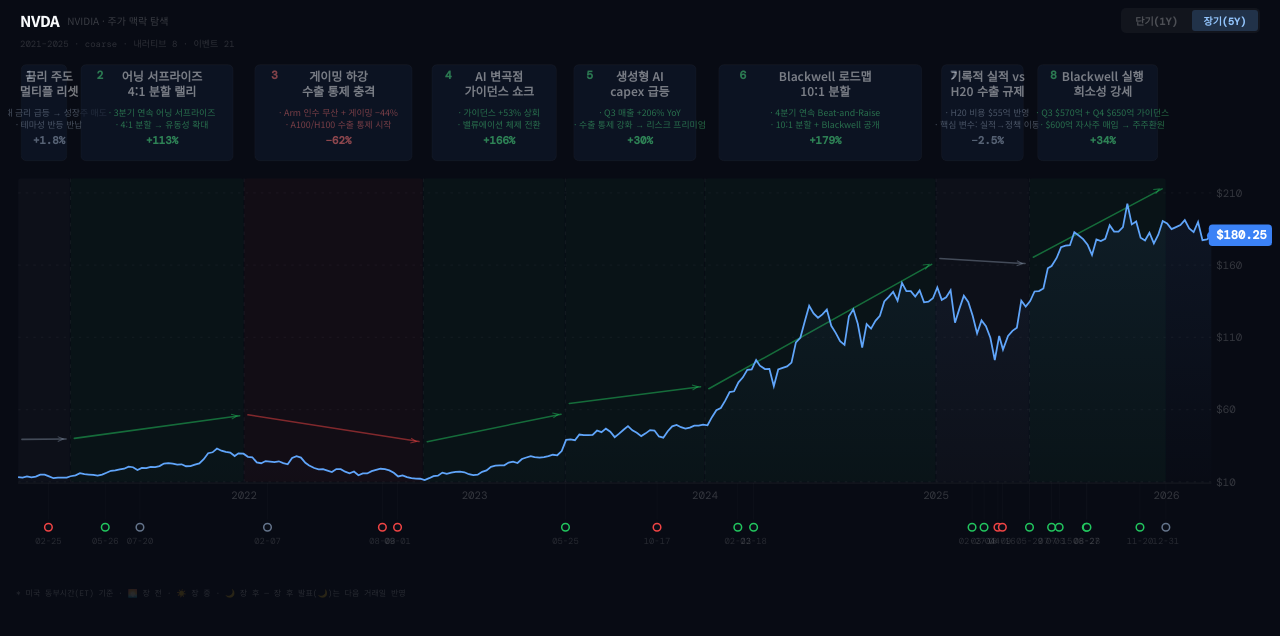
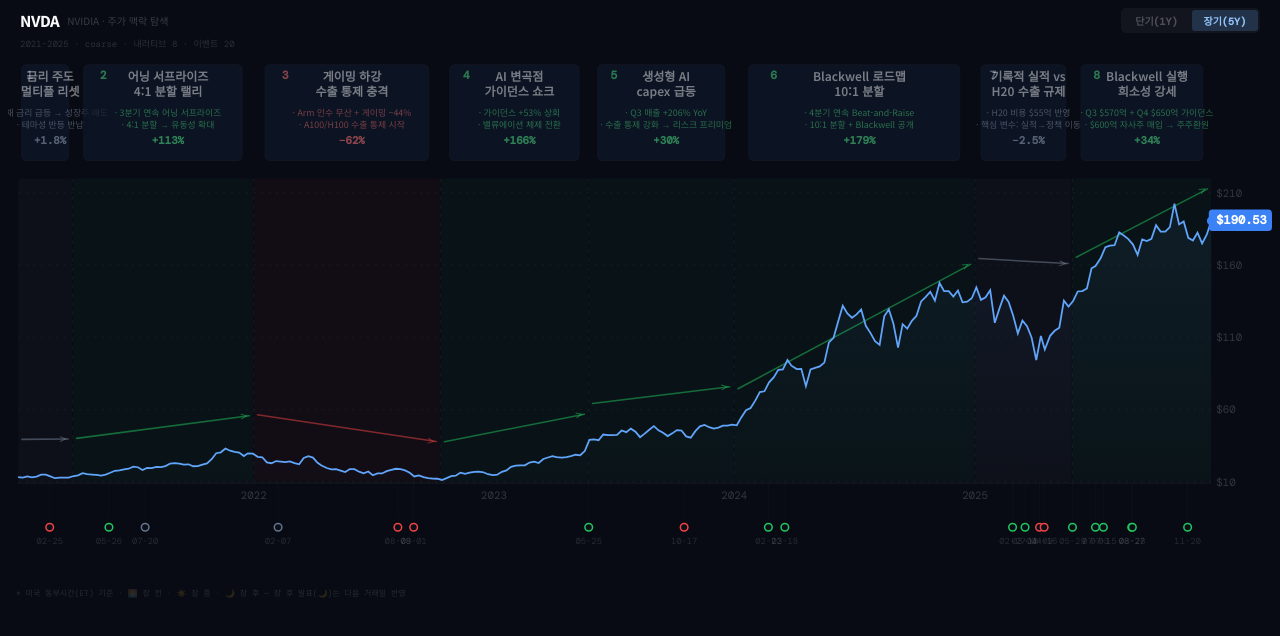
Before and after one commit to SeanJunggg/nvda-viewer, a React (Vite) app: page / in a window 1280 px wide. Shown: the top 636 px of the page. Built offline with nearby package versions, Linux system fonts and the light colour scheme.

Commit message:
trim: price data capped at narrative end date 2025-12-31

```diff
--- a/App.jsx
+++ b/App.jsx
@@ -68,10 +68,7 @@
   {d:"2025-09-12",p:177.82},{d:"2025-09-19",p:176.67},{d:"2025-09-26",p:178.19},{d:"2025-10-03",p:187.62},
   {d:"2025-10-10",p:183.16},{d:"2025-10-17",p:183.22},{d:"2025-10-24",p:186.26},{d:"2025-10-31",p:202.49},
   {d:"2025-11-07",p:188.15},{d:"2025-11-14",p:190.17},{d:"2025-11-21",p:178.88},{d:"2025-11-28",p:177},
-  {d:"2025-12-05",p:182.41},{d:"2025-12-12",p:175.02},{d:"2025-12-19",p:180.99},{d:"2025-12-26",p:190.53},
-  {d:"2026-01-02",p:188.85},{d:"2026-01-09",p:184.86},{d:"2026-01-16",p:186.23},{d:"2026-01-23",p:187.67},
-  {d:"2026-01-30",p:191.13},{d:"2026-02-06",p:185.41},{d:"2026-02-13",p:182.81},{d:"2026-02-20",p:189.82},
-  {d:"2026-02-27",p:177.19},{d:"2026-03-06",p:177.82},{d:"2026-03-13",p:180.25}
+  {d:"2025-12-05",p:182.41},{d:"2025-12-12",p:175.02},{d:"2025-12-19",p:180.99},{d:"2025-12-26",p:190.53}
 ];;
 const PRICE_1Y = [
   {d:"2025-01-02",p:138.31},{d:"2025-01-03",p:144.47},{d:"2025-01-06",p:149.43},{d:"2025-01-07",p:140.14},
@@ -136,19 +133,7 @@
   {d:"2025-12-11",p:180.93},{d:"2025-12-12",p:175.02},{d:"2025-12-15",p:176.29},{d:"2025-12-16",p:177.72},
   {d:"2025-12-17",p:170.94},{d:"2025-12-18",p:174.14},{d:"2025-12-19",p:180.99},{d:"2025-12-22",p:183.69},
   {d:"2025-12-23",p:189.21},{d:"2025-12-24",p:188.61},{d:"2025-12-26",p:190.53},{d:"2025-12-29",p:188.22},
-  {d:"2025-12-30",p:187.54},{d:"2025-12-31",p:186.5},{d:"2026-01-02",p:188.85},{d:"2026-01-05",p:188.12},
-  {d:"2026-01-06",p:187.24},{d:"2026-01-07",p:189.11},{d:"2026-01-08",p:185.04},{d:"2026-01-09",p:184.86},
-  {d:"2026-01-12",p:184.94},{d:"2026-01-13",p:185.81},{d:"2026-01-14",p:183.14},{d:"2026-01-15",p:187.05},
-  {d:"2026-01-16",p:186.23},{d:"2026-01-20",p:178.07},{d:"2026-01-21",p:183.32},{d:"2026-01-22",p:184.84},
-  {d:"2026-01-23",p:187.67},{d:"2026-01-26",p:186.47},{d:"2026-01-27",p:188.52},{d:"2026-01-28",p:191.52},
-  {d:"2026-01-29",p:192.51},{d:"2026-01-30",p:191.13},{d:"2026-02-02",p:185.61},{d:"2026-02-03",p:180.34},
-  {d:"2026-02-04",p:174.19},{d:"2026-02-05",p:171.88},{d:"2026-02-06",p:185.41},{d:"2026-02-09",p:190.04},
-  {d:"2026-02-10",p:188.54},{d:"2026-02-11",p:190.05},{d:"2026-02-12",p:186.94},{d:"2026-02-13",p:182.81},
-  {d:"2026-02-17",p:184.97},{d:"2026-02-18",p:187.98},{d:"2026-02-19",p:187.9},{d:"2026-02-20",p:189.82},
-  {d:"2026-02-23",p:191.55},{d:"2026-02-24",p:192.85},{d:"2026-02-25",p:195.56},{d:"2026-02-26",p:184.89},
-  {d:"2026-02-27",p:177.19},{d:"2026-03-02",p:182.48},{d:"2026-03-03",p:180.05},{d:"2026-03-04",p:183.04},
-  {d:"2026-03-05",p:183.34},{d:"2026-03-06",p:177.82},{d:"2026-03-09",p:182.65},{d:"2026-03-10",p:184.77},
-  {d:"2026-03-11",p:186.03},{d:"2026-03-12",p:183.14},{d:"2026-03-13",p:180.25}
+  {d:"2025-12-30",p:187.54},{d:"2025-12-31",p:186.5}
 ];
 
 // ══════════════════════════════════════════
```
